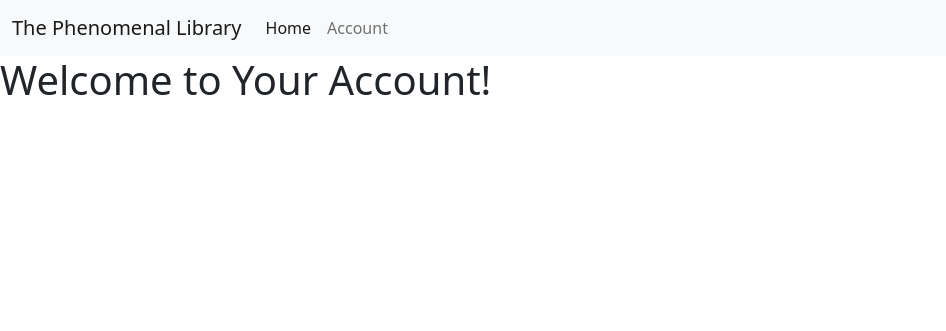
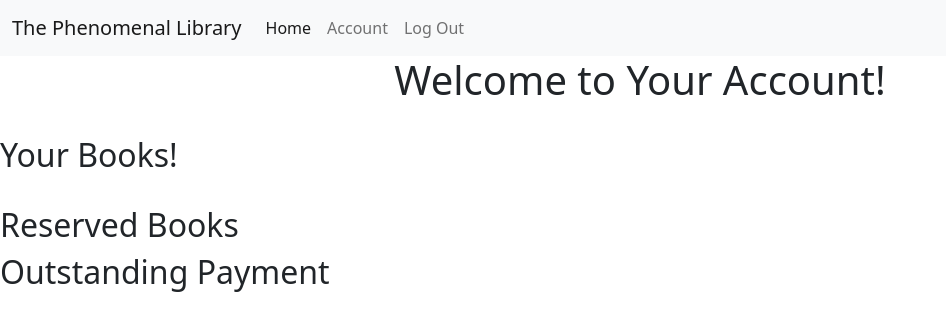
Before and after one commit to eltontay/PhenomenalLibrary, a Flask app: page /account in a window 1280 px wide. Shown: the top 331 px of the page, without its empty margins (0-946 px from the left). Run offline with Flask 2, Linux system fonts and the light colour scheme.

Commit message:
adjusted navbar links

```diff
--- a/templates/account.html
+++ b/templates/account.html
@@ -2,7 +2,9 @@
 
 <nav class="navbar navbar-expand-lg navbar-light bg-light">
   <div class="container-fluid">
-    <a class="navbar-brand" href="#">The Phenomenal Library</a>
+    <a class="navbar-brand" href="{{ url_for('library')}}"
+      >The Phenomenal Library</a
+    >
     <button
       class="navbar-toggler"
       type="button"
@@ -23,10 +25,16 @@
           >Home</a
         >
         <a class="nav-link" href="{{ url_for('account') }}">Account</a>
+        <a class="nav-link" href="{{ url_for('login') }}">Log Out</a>
       </div>
     </div>
   </div>
 </nav>
-<h1>Welcome to Your Account!</h1>
+<h1 class="text-center">Welcome to Your Account!</h1>
+<br />
+<h2>Your Books!</h2>
+<br />
+<h2>Reserved Books</h2>
+<h2>Outstanding Payment</h2>
 
 {% endblock %}
--- a/templates/library.html
+++ b/templates/library.html
@@ -2,7 +2,7 @@
 
 <nav class="navbar navbar-expand-lg navbar-light bg-light">
     <div class="container-fluid">
-        <a class="navbar-brand" href="#">The Phenomenal Library</a>
+        <a class="navbar-brand" href="{{ url_for('library')}}">The Phenomenal Library</a>
         <button class="navbar-toggler" type="button" data-bs-toggle="collapse" data-bs-target="#navbarNavAltMarkup"
             aria-controls="navbarNavAltMarkup" aria-expanded="false" aria-label="Toggle navigation">
             <span class="navbar-toggler-icon"></span>
@@ -11,6 +11,7 @@
             <div class="navbar-nav">
                 <a class="nav-link active" aria-current="page" href="{{ url_for('library')}}">Home</a>
                 <a class="nav-link " href="{{ url_for('account') }}">Account</a>
+                <a class="nav-link " href="{{ url_for('login') }}">Log Out</a>
             </div>
         </div>
     </div>
```
Also changed, not shown: README.md.
